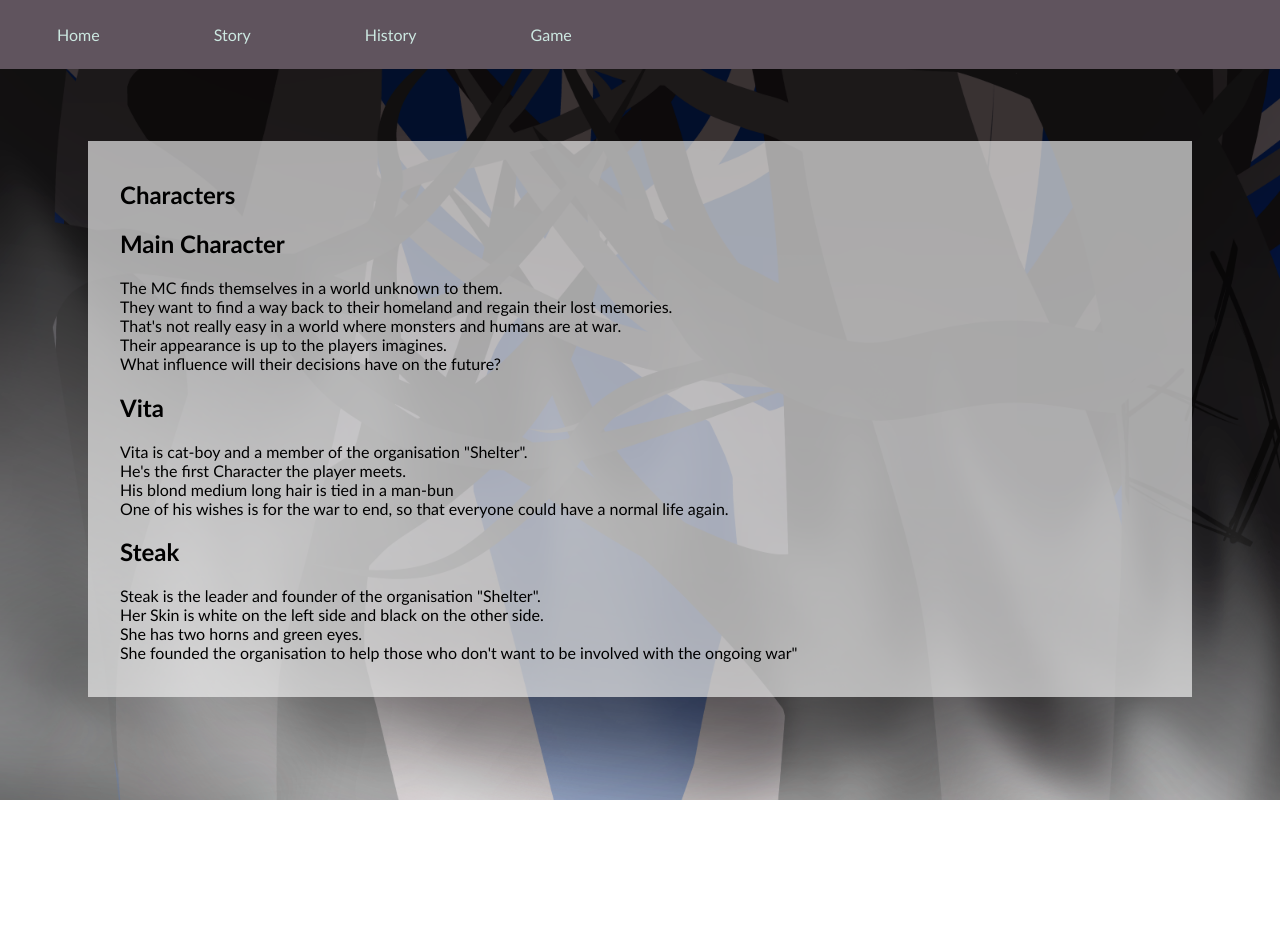
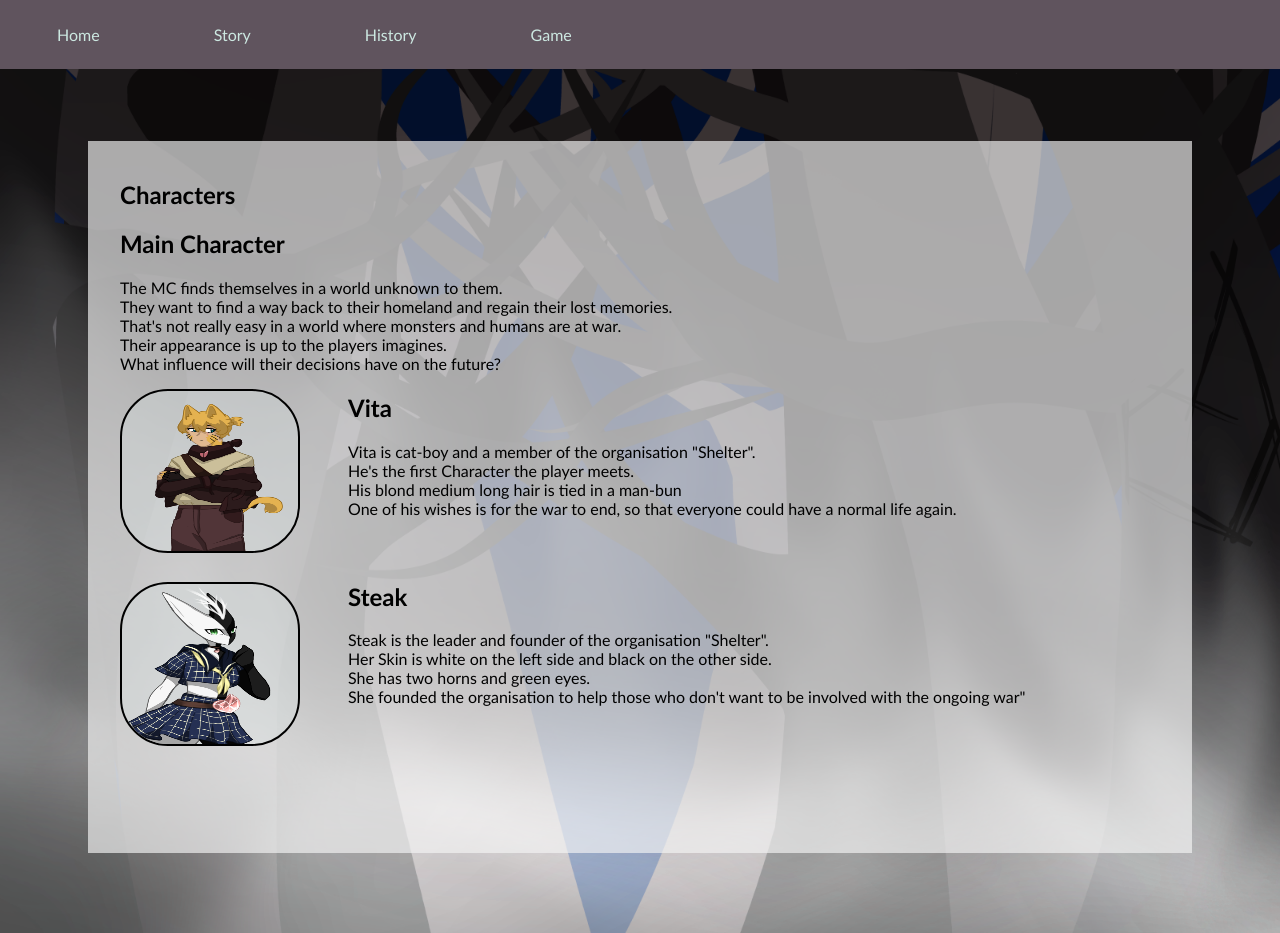
Before and after one commit to WMC-AHIF-2021/VisualNovel, a plain HTML site: page html/character-description.html in a window 1280 px wide. Before the commit the page ends 800 px from the top, so only its background shows below. Drawn offline with Linux system fonts and the light colour scheme.

Commit message:
added pictures to character-description

```diff
--- a/html/character-description.html
+++ b/html/character-description.html
@@ -13,7 +13,7 @@
 <li><a href="game.html">Game</a></li>
 </ul>
 <div class="whiteBox">
-  <article class="margin">
+ <article class="margin">
     <br>
     <h1>Characters</h1>
     <h2>Main Character</h2>
@@ -24,15 +24,20 @@
       Their appearance is up to the players imagines.<br>
       What influence will their decisions have on the future?<br>
     </p>
-    <h2>Vita</h2>
+
+
     <p>
+      <img src="../images/vita.png" alt="img of the Character">
+      <h2>Vita</h2>
       Vita is cat-boy and a member of the organisation "Shelter".<br>
       He's the first Character the player meets.<br>
       His blond medium long hair is tied in a man-bun<br>
       One of his wishes is for the war to end, so that everyone could have a normal life again.
     </p>
-    <h2>Steak</h2>
-    <p>
+
+    <p class="distance">
+      <img src="../images/Steak.png" alt="img of the Character" class="steak">
+      <h2>Steak</h2>
       Steak is the leader and founder of the organisation "Shelter".<br>
       Her Skin is white on the left side and black on the other side.<br>
       She has two horns and green eyes.<br>
--- a/html/styles.css
+++ b/html/styles.css
@@ -5,6 +5,24 @@ body {
     background-repeat: no-repeat;
     font-family: Candara, fantasy;
     opacity: 85;
+}
+
+.distance{
+   margin-top: 4em;
+}
+
+.steak{
+    clear: left;
+}
+
+img{
+    border: 2px solid black;
+    border-radius: 3em;
+    background-color: rgba(217, 226, 224, 0.342);
+    height: 10em;
+    width: 11em;
+    float: left;
+    margin-right: 3em;
 }
 .navigationBar {
     list-style-type: none;
@@ -35,7 +53,7 @@ li a:hover {
 .whiteBox {
     background-color: rgba(245, 245, 245, 0.664);
     margin:5em;
-    /*padding-bottom: 20em;*/
+    padding-bottom: 5em;
 }
 
 .margin {
```
